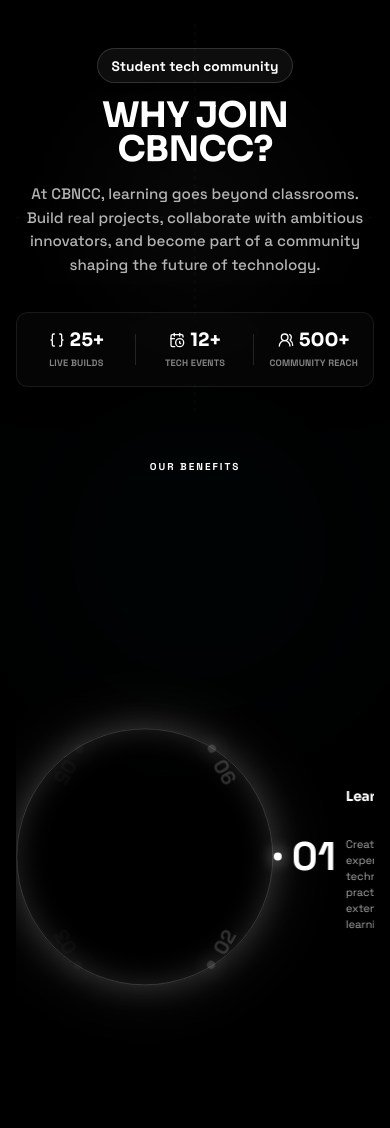
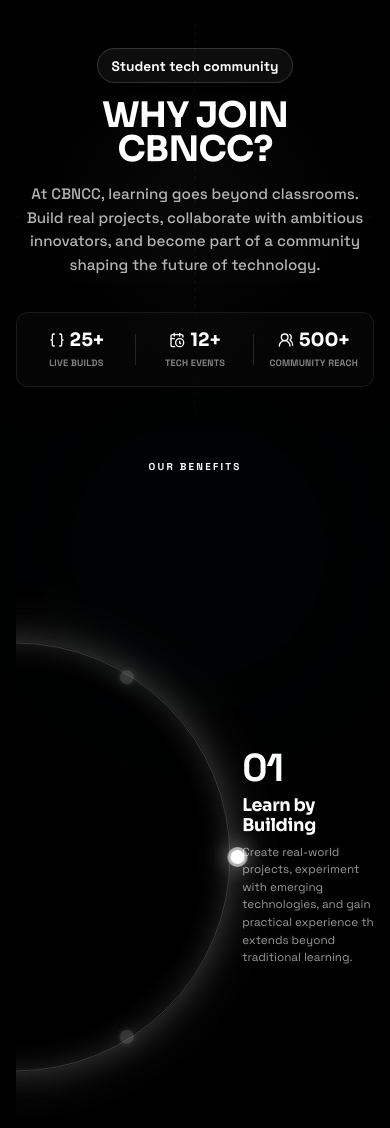
Before and after one commit to Gourav1216/CBNCC-homepage, a React (Vite) app: page / in a window 390 px wide. Shown: the top 1128 px of the page. Built offline with nearby package versions, Linux system fonts and the light colour scheme.

Commit message:
feat: mobile semi-circle arc - full-height half circle with active content panel on right

```diff
--- a/src/sections/WhyJoinCBNCC.tsx
+++ b/src/sections/WhyJoinCBNCC.tsx
@@ -70,8 +70,11 @@
   const [expandedIndex, setExpandedIndex] = useState<number | null>(null);
   const containerRef = useRef<HTMLDivElement>(null);
   const stepsRef = useRef<HTMLDivElement[]>([]);
+  // mobile active-content panel refs
+  const panelNumRef   = useRef<HTMLSpanElement>(null);
+  const panelTitleRef = useRef<HTMLHeadingElement>(null);
+  const panelDescRef  = useRef<HTMLParagraphElement>(null);
 
-  // ── Unified arc timeline — works on both desktop & mobile ──────────
   useEffect(() => {
     const section = containerRef.current;
     if (!section) return;
@@ -82,10 +85,11 @@
 
     const SPACING = 360 / N;
 
-    // Radius: desktop uses 40vh; mobile uses a smaller value to fit screen
     const getRadius = () => {
       if (window.innerWidth <= 1024) {
-        return Math.min(window.innerWidth * 0.33, window.innerHeight * 0.28);
+        // Semi-circle: radius = ~55% of screen width so diameter ≈ 110vw
+        // This makes it span most of the viewport height too
+        return window.innerWidth * 0.55;
       }
       return window.innerHeight * 0.4;
     };
@@ -93,21 +97,44 @@
     const paint = (progress: number) => {
       const offset = progress * (N - 1) * SPACING;
       const r = getRadius();
+
+      let maxCloseness = -1;
+      let activeIdx = 0;
+
       for (let i = 0; i < N; i++) {
         const el = steps[i];
         if (!el) continue;
+
         let a = i * SPACING - offset;
         while (a > 180) a -= 360;
         while (a <= -180) a += 360;
         const d = Math.abs(a);
+
         const closeness = Math.max(0, 1 - d / (SPACING / 2));
         const rad = (a * Math.PI) / 180;
         const x = r * Math.cos(rad);
         const y = r * Math.sin(rad);
         const tilt = -a * (1 - closeness);
+
         el.style.transform = `translate(${x.toFixed(1)}px, ${y.toFixed(1)}px) rotate(${tilt.toFixed(2)}deg)`;
         el.style.opacity = Math.max(0, 1 - d / 130).toFixed(3);
         el.style.setProperty("--c", closeness.toFixed(3));
+
+        if (closeness > maxCloseness) {
+          maxCloseness = closeness;
+          activeIdx = i;
+        }
+      }
+
+      // Update mobile active-content panel via direct DOM (no re-render)
+      if (window.innerWidth <= 1024) {
+        const b = benefits[activeIdx];
+        if (panelNumRef.current)
+          panelNumRef.current.textContent = String(activeIdx + 1).padStart(2, "0");
+        if (panelTitleRef.current)
+          panelTitleRef.current.textContent = b.title;
+        if (panelDescRef.current)
+          panelDescRef.current.textContent = b.description;
       }
     };
 
@@ -149,11 +176,10 @@
       <div className="why-join__glow-orb why-join__glow-orb--3" aria-hidden="true" />
 
       <div className="why-join__hero">
-        {/* Wireframe Cross Background */}
         <div className="why-join__hero-bg" aria-hidden="true">
           <svg width="100%" height="100%" xmlns="http://www.w3.org/2000/svg">
-            <line x1="0" y1="50%" x2="100%" y2="50%" stroke="rgba(255, 255, 255, 0.05)" strokeDasharray="4 4" strokeWidth="1" />
-            <line x1="50%" y1="0" x2="50%" y2="100%" stroke="rgba(255, 255, 255, 0.05)" strokeDasharray="4 4" strokeWidth="1" />
+            <line x1="0" y1="50%" x2="100%" y2="50%" stroke="rgba(255,255,255,0.05)" strokeDasharray="4 4" strokeWidth="1" />
+            <line x1="50%" y1="0" x2="50%" y2="100%" stroke="rgba(255,255,255,0.05)" strokeDasharray="4 4" strokeWidth="1" />
           </svg>
         </div>
 
@@ -203,11 +229,18 @@
         </div>
       </div>
 
-      {/* Scroll-Linked Arc Timeline — shared by desktop & mobile */}
+      {/* Scroll-Linked Arc Timeline */}
       <div className="why-join__timeline-container" ref={containerRef}>
         <div className="why-join__timeline-pin">
           <div className="why-join__timeline-eyebrow">Our Benefits</div>
           <div className="why-join__timeline-arc"></div>
+
+          {/* ── Mobile active-content panel ── */}
+          <div className="why-join__mobile-panel" aria-live="polite">
+            <span className="m-panel-num" ref={panelNumRef}>01</span>
+            <h4 className="m-panel-title" ref={panelTitleRef}>{benefits[0].title}</h4>
+            <p className="m-panel-desc" ref={panelDescRef}>{benefits[0].description}</p>
+          </div>
 
           {benefits.map(({ title, description }, index) => (
             <div
@@ -216,9 +249,11 @@
               ref={(el) => {
                 if (el) stepsRef.current[index] = el;
               }}
+              aria-label={`${index + 1}. ${title}: ${description}`}
             >
               <div className="why-join__timeline-step-content">
                 <div className="why-join__timeline-step-dot"></div>
+                {/* These are desktop-only — hidden on mobile via CSS */}
                 <span className="why-join__timeline-step-num">
                   {String(index + 1).padStart(2, "0")}
                 </span>
@@ -232,7 +267,7 @@
         </div>
       </div>
 
-      {/* Desktop-only benefit cards grid (hidden on mobile) */}
+      {/* Desktop-only benefit cards grid */}
       <div className="why-join__grid-container">
         <div className="why-join__grid" aria-label="CBNCC member benefits">
           {benefits.map(({ title, description, Icon, accent }, index) => (
@@ -260,9 +295,7 @@
                   <Icon size={22} strokeWidth={2} />
                 </span>
               </div>
-              <h2>
-                {title}
-              </h2>
+              <h2>{title}</h2>
               <p>{description}</p>
             </article>
           ))}
--- a/src/styles.css
+++ b/src/styles.css
@@ -492,6 +492,11 @@
   overflow: hidden;
 }
 
+/* Mobile active-content panel (hidden on desktop, shown in @media ≤ 1024px) */
+.why-join__mobile-panel {
+  display: none;
+}
+
 /* Grid Container */
 .why-join__grid-container {
   display: none; /* Hidden on desktop */
@@ -667,80 +672,107 @@
     padding: 2.5rem 1.25rem;
   }
 
-  /* Show the arc timeline on mobile — same as desktop */
+  /* ── Show arc timeline on mobile ── */
   .why-join__timeline-container {
     display: flex !important;
   }
 
-  /* Hide desktop-only grid cards on mobile */
+  /* ── Hide desktop grid ── */
   .why-join__grid-container {
     display: none !important;
   }
 
-  /* Hide old mobile vertical timeline */
+  /* ── Hide old vertical timeline ── */
   .why-join__mobile-timeline {
     display: none !important;
   }
 
-  /* ── Arc circle: scale down for mobile ── */
+  /* ══ SEMI-CIRCLE: move arc center to the LEFT EDGE (x=0, y=50vh)
+        The left half gets clipped by overflow:hidden on the pin.
+        Diameter = 110vw  →  radius ~= 55vw  ─  set in JS as innerWidth*0.55
+        This makes the visible arc span nearly the full viewport height. ══ */
   .why-join__timeline-arc {
-    /* Radius is ~33vw set in JS; arc div is 2× radius */
-    width: min(66vw, 56vh);
-    height: min(66vw, 56vh);
-    /* Keep left edge of circle barely off left edge */
-    left: calc(min(33vw, 28vh));
+    width: 110vw;
+    height: 110vw;
+    left: 0;            /* center-X = 0 (left edge) */
+    top: 50%;
+    /* keep existing transform: translate(-50%,-50%) → center locked at (0, 50%) */
   }
 
-  /* Arc center anchor point for steps matches above */
+  /* ── Step origin matches arc center ── */
   .why-join__timeline-step {
-    left: calc(min(33vw, 28vh));
+    left: 0;
+    top: 50%;
   }
 
-  /* ── Eyebrow ── */
+  /* ── On mobile: ONLY show the glowing dot on the arc.
+        Number and info text are hidden; content is in the panel instead. ── */
+  .why-join__timeline-step-num,
+  .why-join__timeline-step-info {
+    display: none !important;
+  }
+
+  /* Bigger, more visible dot on the arc */
+  .why-join__timeline-step-dot {
+    width: 14px;
+    height: 14px;
+    box-shadow:
+      0 0 0 3px rgba(255,255,255, calc(0.15 + 0.45 * var(--c, 0))),
+      0 0 22px rgba(255,255,255, calc(0.4 + 0.6 * var(--c, 0))),
+      0 0 50px rgba(255,255,255, calc(0.15 + 0.35 * var(--c, 0)));
+  }
+
+  /* Eyebrow: keep it centered at the top */
   .why-join__timeline-eyebrow {
     font-size: 10px;
-    letter-spacing: 0.2em;
+    letter-spacing: 0.22em;
     top: 3vh;
+    left: 50%;
+    transform: translateX(-50%);
   }
 
-  /* ── Step content layout ── */
-  .why-join__timeline-step-content {
-    gap: 10px;
-    flex-wrap: nowrap;
-    align-items: center;
+  /* ══ ACTIVE CONTENT PANEL ══
+        Positioned on the right half of the screen, vertically centred.
+        JS writes the active step's number/title/desc into it directly. ══ */
+  .why-join__mobile-panel {
+    display: flex;
+    flex-direction: column;
+    gap: 8px;
+    position: absolute;
+    /* Start just past the 55vw arc radius point, fill the rest of the screen */
+    left: 58vw;
+    top: 50%;
+    transform: translateY(-50%);
+    width: calc(100vw - 58vw - 1.25rem);
+    z-index: 10;
+    pointer-events: none;
   }
 
-  /* ── Step dot ── */
-  .why-join__timeline-step-dot {
-    width: 8px;
-    height: 8px;
+  .m-panel-num {
+    font-family: "Space Grotesk", sans-serif;
+    font-weight: 900;
+    font-size: clamp(32px, 10vw, 52px);
+    color: #ffffff;
+    line-height: 1;
+    letter-spacing: -0.03em;
   }
 
-  /* ── Step number ── */
-  .why-join__timeline-step-num {
-    font-size: calc(20px + 20px * var(--c, 0));
+  .m-panel-title {
+    font-family: "Sora", sans-serif;
+    font-weight: 700;
+    font-size: clamp(14px, 4.5vw, 20px);
+    color: #ffffff;
+    line-height: 1.15;
+    letter-spacing: -0.02em;
+    margin: 0;
   }
 
-  /* ── Step info box ── */
-  .why-join__timeline-step-info {
-    max-width: min(160px, 38vw);
-    gap: 4px;
-  }
-
-  /* ── Step title ── */
-  .why-join__timeline-step-title {
-    font-size: clamp(12px, 3.5vw, 17px);
-    white-space: normal;
-    word-break: break-word;
-    letter-spacing: -0.01em;
-  }
-
-  /* ── Step description ── */
-  .why-join__timeline-step-desc {
-    font-size: 11px;
-    line-height: 1.45;
-    width: min(160px, 38vw);
-    color: rgba(255, 255, 255, 0.65);
+  .m-panel-desc {
+    font-family: "Space Grotesk", sans-serif;
+    font-size: clamp(11px, 3vw, 13px);
+    line-height: 1.5;
+    color: rgba(255, 255, 255, 0.6);
+    margin: 0;
   }
 }
 
```
